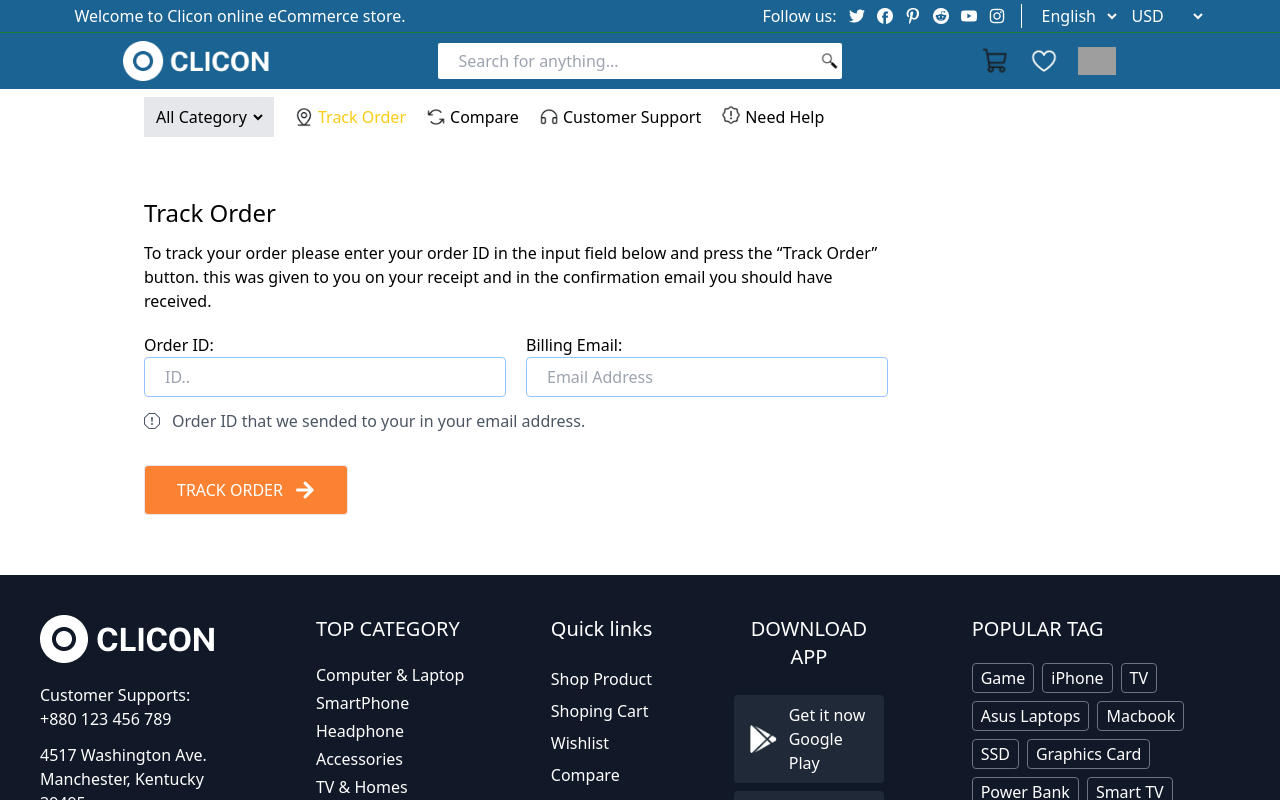
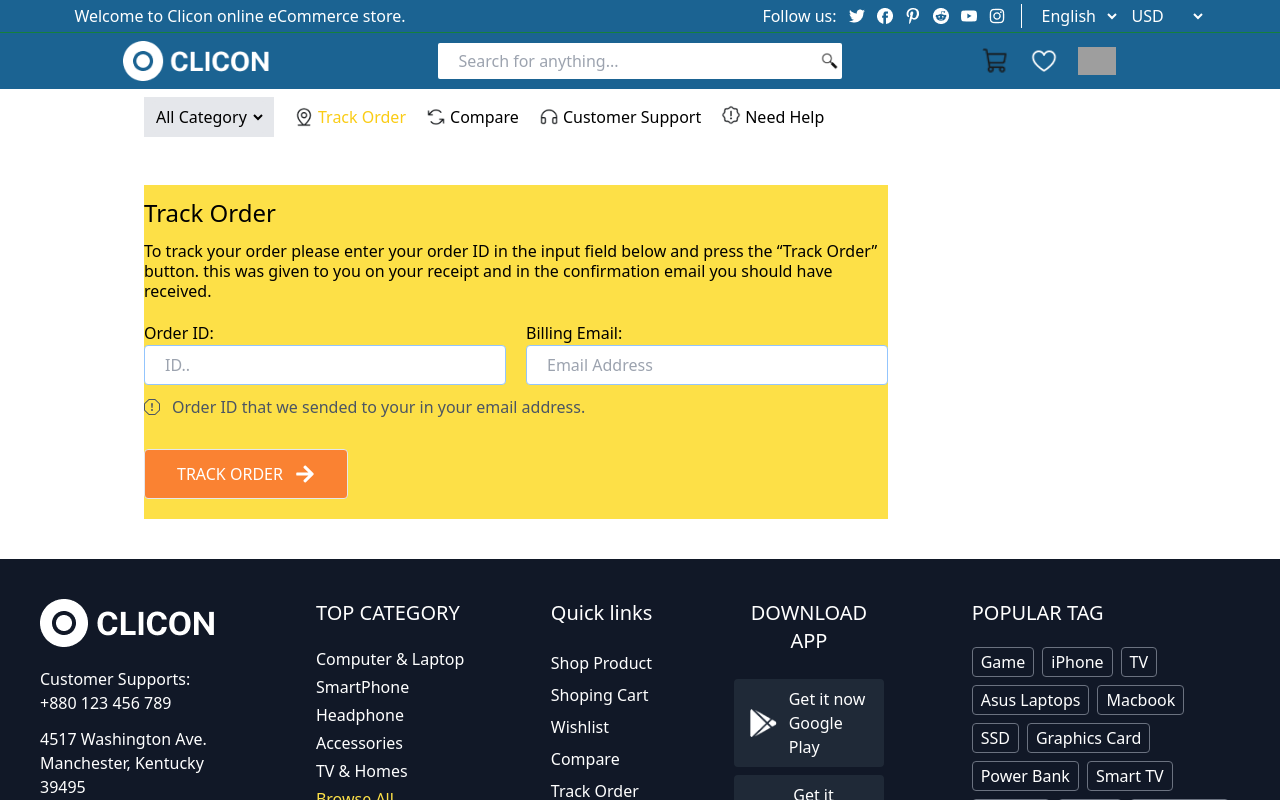
Before and after one commit to jim2107054/CLICON, a React (Vite) app in the folder frontend/: page /track-order in a window 1280 px wide. Shown: the top 800 px of the page. Built offline with nearby package versions, Linux system fonts and the light colour scheme; grey boxes are pictures that could not be loaded.

Commit message:
track order

```diff
--- a/frontend/src/pages/TrackOrder.jsx
+++ b/frontend/src/pages/TrackOrder.jsx
@@ -1,36 +1,94 @@
-import React from 'react'
+import React from "react";
 import { BsExclamationOctagon } from "react-icons/bs";
 import { FaArrowRight } from "react-icons/fa";
-import { useNavigate } from 'react-router-dom';
+import { useNavigate } from "react-router-dom";
 
 const TrackOrder = () => {
   const navigate = useNavigate();
   return (
     <div>
-        <div className='flex flex-col px-36 py-10'>
-            <div className='flex flex-col w-full lg:w-3/4'>
+      <div className="flex flex-col px-5 lg:px-36 py-10">
+        <div className="flex flex-col bg-yellow-300 w-full lg:w-3/4">
           <div>
-                <p className='text-2xl my-3 font-medium'>Track Order</p>
-                <p>To track your order please enter your order ID in the input field below and press the “Track Order” button. this was given to you on your receipt and in the confirmation email you should have received.</p>
+            <p className="text-2xl my-3 font-medium">Track Order</p>
+            <p className="text-base leading-tight">
+              To track your order please enter your order ID in the input field
+              below and press the “Track Order” button. this was given to you on
+              your receipt and in the confirmation email you should have
+              received.
+            </p>
           </div>
-                <div className='flex flex-col lg:flex-row gap-5 mt-5'>
-                    <div className='flex flex-col w-full lg:w-1/2'>
+          <div className="flex flex-col w-full lg:flex-row gap-5 mt-5">
+            <div className="flex flex-col w-full lg:w-1/2">
               <label>Order ID:</label>
-                        <input className='h-10 border border-blue-300 px-5 py-2 rounded' type="text" placeholder='ID..'/>
+              <input
+                className="h-10 border border-blue-300 px-5 py-2 rounded"
+                type="text"
+                placeholder="ID.."
+              />
             </div>
-                    <div className='flex flex-col w-full lg:w-1/2'>
+            <div className="flex flex-col w-full lg:w-1/2">
               <label>Billing Email:</label>
-                        <input className='h-10 border border-blue-300 px-5 py-2 rounded' type="email" placeholder='Email Address'/>
+              <input
+                className="h-10 border border-blue-300 px-5 py-2 rounded"
+                type="email"
+                placeholder="Email Address"
+              />
             </div>
           </div>
-                <p className='my-3 flex gap-3 items-center text-gray-600 font-medium'><BsExclamationOctagon/><span>Order ID that we sended to your in your email address.</span></p>
+          <p className="my-3 flex gap-3 leading-tight items-center text-gray-600 md:font-medium">
+            <BsExclamationOctagon />
+            <span className="">Order ID that we sended to your in your email address.</span>
+          </p>
+          <div className="flex justify-center md:justify-normal">
             <button
-                onClick={()=> navigate('/track-order-details')}
-                className='border my-5 flex items-center gap-3 w-fit px-8 py-3 rounded bg-btnColor text-white font-medium hover:scale-105 duration-300 transition-all'>TRACK ORDER <span><FaArrowRight className='text-xl'/></span></button>
+            onClick={() => navigate("/track-order-details")}
+            className="border my-5 flex items-center gap-3 w-fit px-8 py-3 rounded bg-btnColor text-white font-medium hover:scale-105 duration-300 transition-all"
+          >
+            TRACK ORDER{" "}
+            <span>
+              <FaArrowRight className="text-xl" />
+            </span>
+          </button>
           </div>
         </div>
       </div>
-  )
-}
+    </div>
+  );
+};
 
-export default TrackOrder
+export default TrackOrder;
+
+{/*
+    <div className="flex flex-col w-full lg:flex-row gap-5 mt-5">
+            <div className="flex flex-col w-full lg:w-1/2">
+              <label>Order ID:</label>
+              <input
+                className="h-10 border border-blue-300 px-5 py-2 rounded"
+                type="text"
+                placeholder="ID.."
+              />
+            </div>
+            <div className="flex flex-col w-full lg:w-1/2">
+              <label>Billing Email:</label>
+              <input
+                className="h-10 border border-blue-300 px-5 py-2 rounded"
+                type="email"
+                placeholder="Email Address"
+              />
+            </div>
+          </div>
+          <p className="my-3 flex gap-3 items-center text-gray-600 font-medium">
+            <BsExclamationOctagon />
+            <span>Order ID that we sended to your in your email address.</span>
+          </p>
+          <button
+            onClick={() => navigate("/track-order-details")}
+            className="border my-5 flex items-center gap-3 w-fit px-8 py-3 rounded bg-btnColor text-white font-medium hover:scale-105 duration-300 transition-all"
+          >
+            TRACK ORDER{" "}
+            <span>
+              <FaArrowRight className="text-xl" />
+            </span>
+          </button>
+*/}
```
Lines whose indentation alone changed are shown as unchanged.
